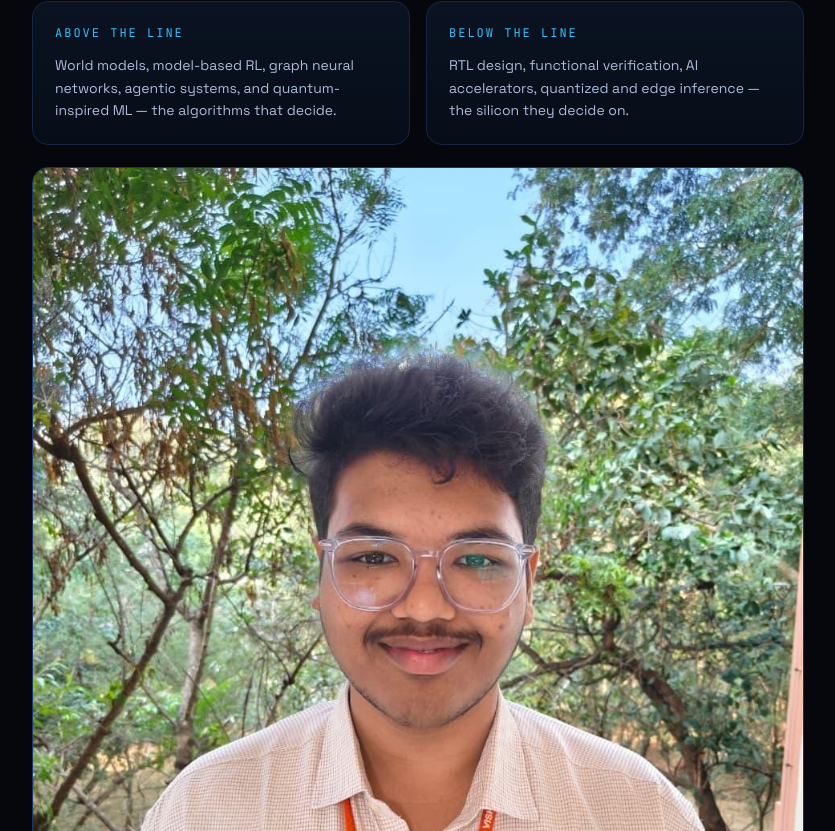
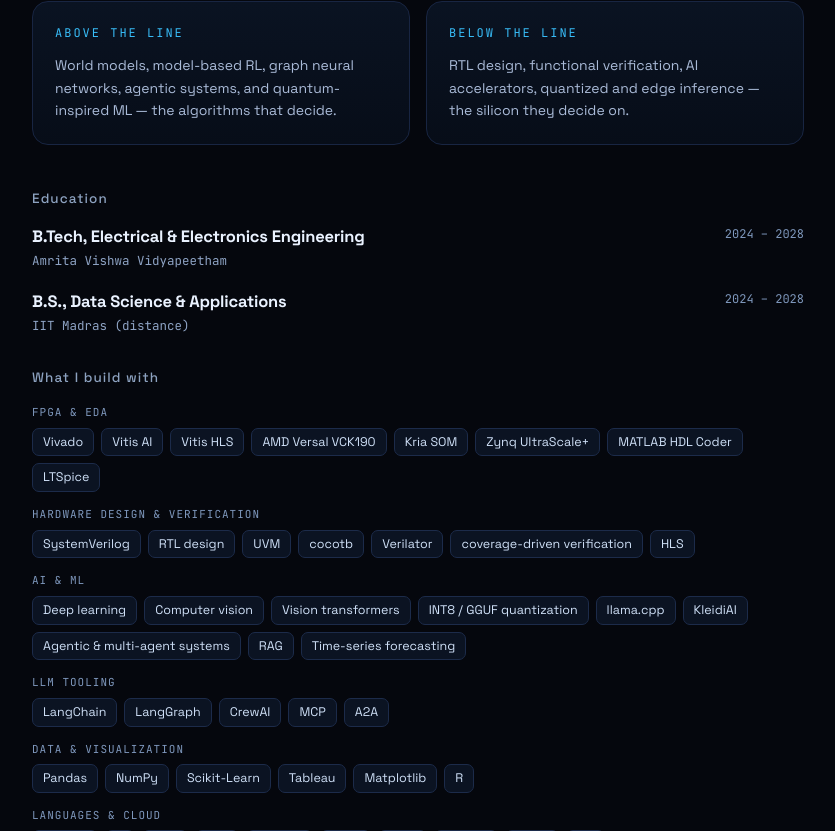
Before and after one commit to HUNT-001/HUNT-001, a Next.js app in the folder portfolio/: page /about in a window 1280 px wide. Shown: the part 629-1460 px from the top of the page, without its empty margins (222-1057 px from the left). Built offline with nearby package versions, Linux system fonts and the light colour scheme.

Commit message:
feat(portfolio): update About page layout/content

```diff
--- a/portfolio/src/app/about/page.tsx
+++ b/portfolio/src/app/about/page.tsx
@@ -50,11 +50,6 @@
           </div>
         </Reveal>
 
-        <Reveal>
-          {/* eslint-disable-next-line @next/next/no-img-element */}
-          <img className="about-candid" src="/photo-candid.jpg" alt="Tanush Pavan" />
-        </Reveal>
-
         <section style={{ marginTop: 44 }}>
           <Reveal>
             <div className="kick" style={{ marginBottom: 16 }}>Education</div>
```
